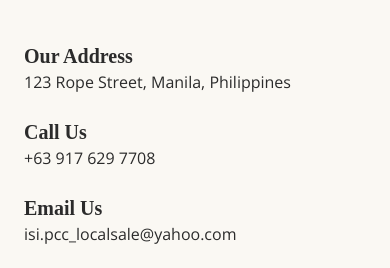
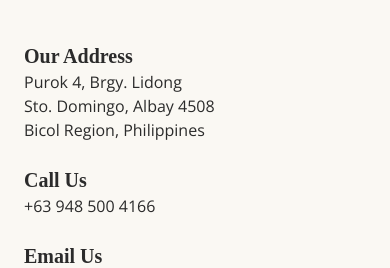
Before and after one commit to ktan16/pcc-webpage, a React (Vite) app in the folder pcc-webp/: page / in a window 390 px wide. Shown: the part 3745-4013 px from the top of the page. Built offline with nearby package versions, Linux system fonts and the light colour scheme; a web font is replaced by a local one.

Commit message:
edit address & phone

```diff
--- a/pcc-webp/src/components/Contact.jsx
+++ b/pcc-webp/src/components/Contact.jsx
@@ -6,7 +6,7 @@
 
 const Contact = () => {
   return (
-    <section className="py-20 bg-offwhite" id="contact">
+    <section className="min-h-screen py-20 bg-offwhite" id="contact">
       <div className="max-w-5xl mx-auto px-6 text-charcoal">
         {/* ==== Heading ==== */}
         <h2 className="text-3xl md:text-4xl font-serif font-bold text-center mb-10">
@@ -26,11 +26,17 @@ const Contact = () => {
           <div className="flex flex-col justify-center space-y-6">
             <div>
               <h3 className="font-serif text-xl font-bold">Our Address</h3>
-              <p className="font-sans">123 Rope Street, Manila, Philippines</p>
+              <p className="font-sans">
+                Purok 4, Brgy. Lidong
+                <br />
+                Sto. Domingo, Albay 4508
+                <br />
+                Bicol Region, Philippines
+              </p>
             </div>
             <div>
               <h3 className="font-serif text-xl font-bold">Call Us</h3>
-              <p className="font-sans">+63 917 629 7708</p>
+              <p className="font-sans">+63 948 500 4166</p>
             </div>
             <div>
               <h3 className="font-serif text-xl font-bold">Email Us</h3>
```
